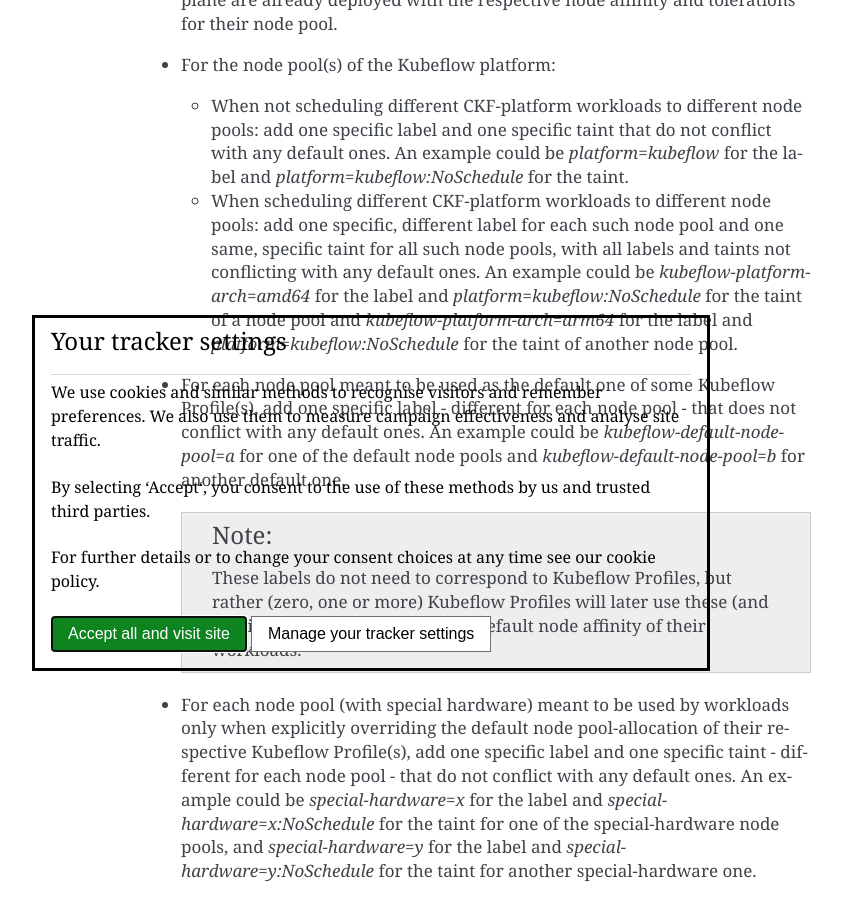
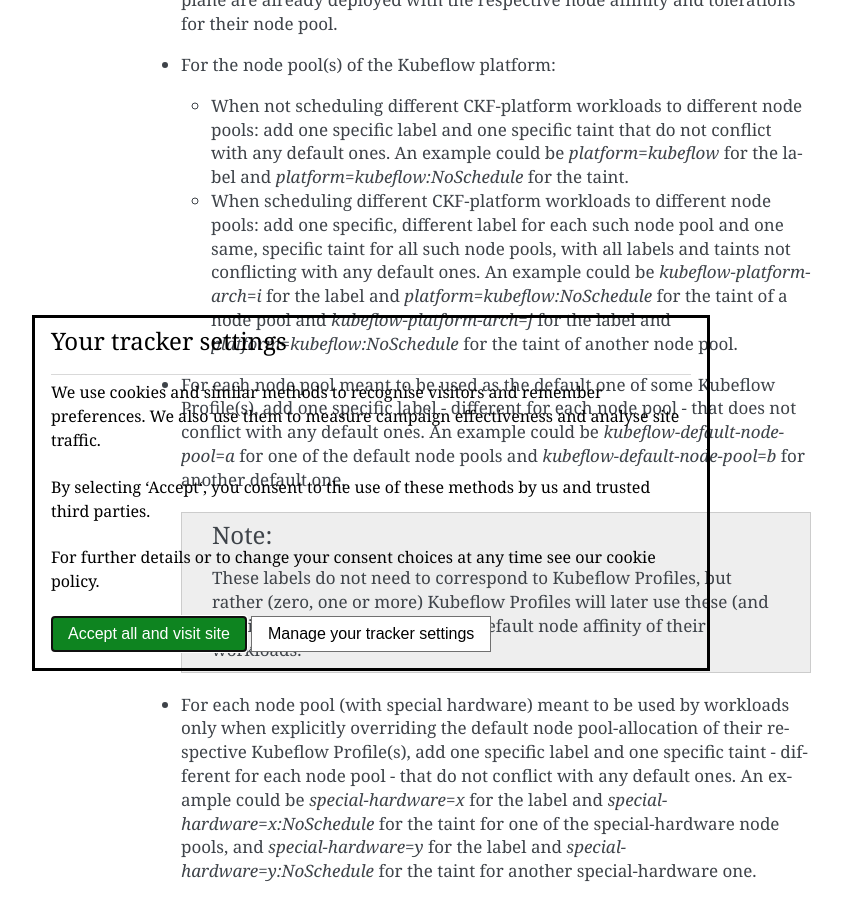
Before and after one commit to canonical/charmed-kubeflow-documentation, a Sphinx documentation site: the page built from docs/how-to/install/install-for-advanced-scheduling.rst, in a window 1280 px wide and 900 px high, scrolled down 1797 px. Shown: the whole window, without its empty margins (269-1111 px from the left). Built offline with Sphinx 7.4.7, drawn with Linux system fonts in a browser that asks for light colours; some of the changed text lies outside the part shown.

Commit message:
docs: fixed content as per review comments - part 8

```diff
--- a/docs/how-to/install/install-for-advanced-scheduling.rst
+++ b/docs/how-to/install/install-for-advanced-scheduling.rst
@@ -64,7 +64,7 @@
 
   - When not scheduling different CKF-platform workloads to different node pools: add one specific label and one specific taint that do not conflict with any default ones. An example could be `platform=kubeflow` for the label and `platform=kubeflow:NoSchedule` for the taint.
 
-  - When scheduling different CKF-platform workloads to different node pools: add one specific, different label for each such node pool and one same, specific taint for all such node pools, with all labels and taints not conflicting with any default ones. An example could be `kubeflow-platform-arch=amd64` for the label and `platform=kubeflow:NoSchedule` for the taint of a node pool and `kubeflow-platform-arch=arm64` for the label and `platform=kubeflow:NoSchedule` for the taint of another node pool.
+  - When scheduling different CKF-platform workloads to different node pools: add one specific, different label for each such node pool and one same, specific taint for all such node pools, with all labels and taints not conflicting with any default ones. An example could be `kubeflow-platform-arch=i` for the label and `platform=kubeflow:NoSchedule` for the taint of a node pool and `kubeflow-platform-arch=j` for the label and `platform=kubeflow:NoSchedule` for the taint of another node pool.
 
 - For each node pool meant to be used as the default one of some Kubeflow Profile(s), add one specific label - different for each node pool - that does not conflict with any default ones. An example could be `kubeflow-default-node-pool=a` for one of the default node pools and `kubeflow-default-node-pool=b` for another default one.
 
@@ -309,7 +309,7 @@
 
 - When scheduling different CKF-platform workloads to different node pools:
 
-  - Deploying Juju applications with `Juju constraints' tags <https://documentation.ubuntu.com/juju/3.6/reference/constraint/#tags>`__ defining specific node affinities as exemplified `in here <https://discourse.charmhub.io/t/pod-priority-and-affinity-in-juju-charms/4091>`__, one for each application to target the desired node pool (with the respective node label(s)) among the Kubeflow-platform ones. Here is an example: `--constraints="tags=node.kubeflow-platform-arch=arm64"`.
+  - Deploying Juju applications with `Juju constraints' tags <https://documentation.ubuntu.com/juju/3.6/reference/constraint/#tags>`__ defining specific node affinities as exemplified `in here <https://discourse.charmhub.io/t/pod-priority-and-affinity-in-juju-charms/4091>`__, one for each application to target the desired node pool (with the respective node label(s)) among the Kubeflow-platform ones. Here is an example: `--constraints="tags=node.kubeflow-platform-arch=j"`.
 
   - Deploying Juju applications that operate additional platform workloads (in addition to the ones defined in `metadata.yaml`) with charm configurations that add to such workloads node affinities as in the point above (not necessarily the same ones as the respective charms, at the user's own discretion).
 
```
